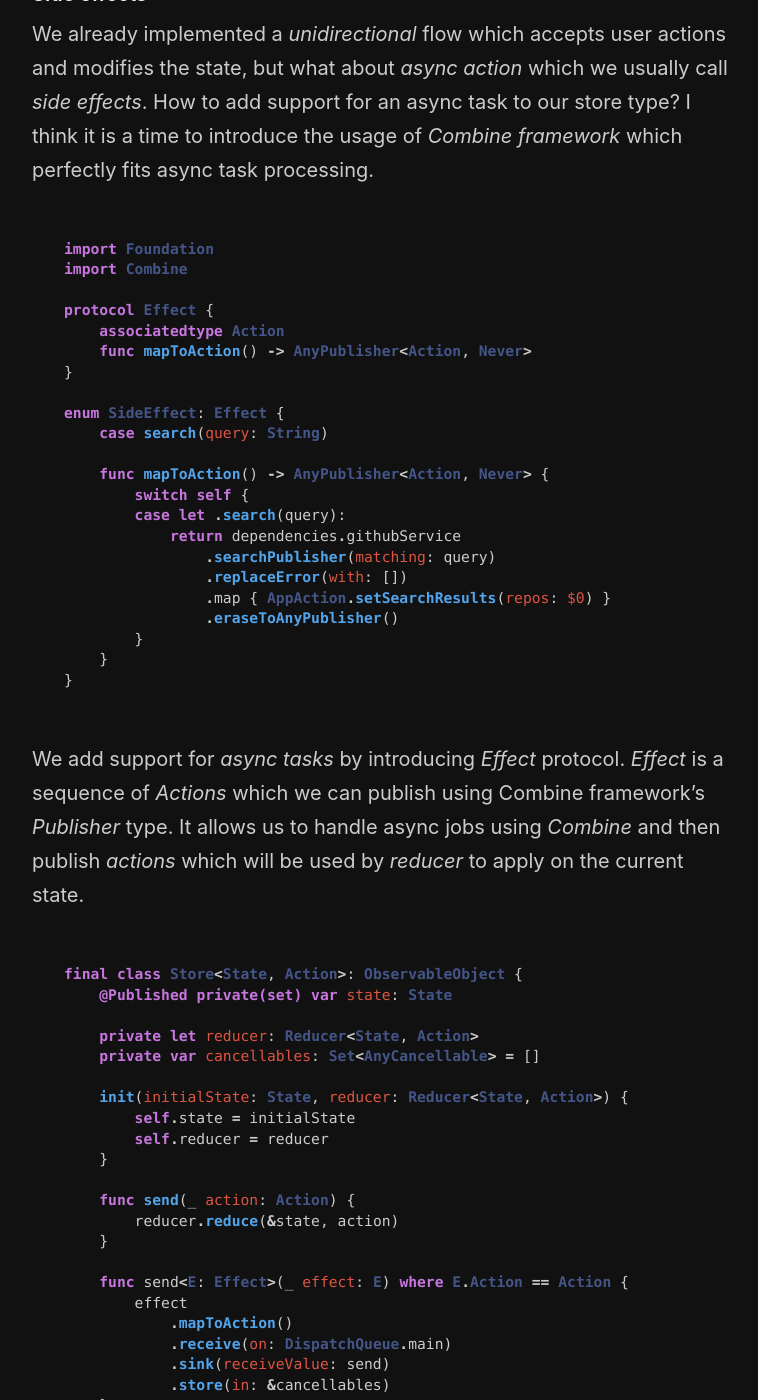
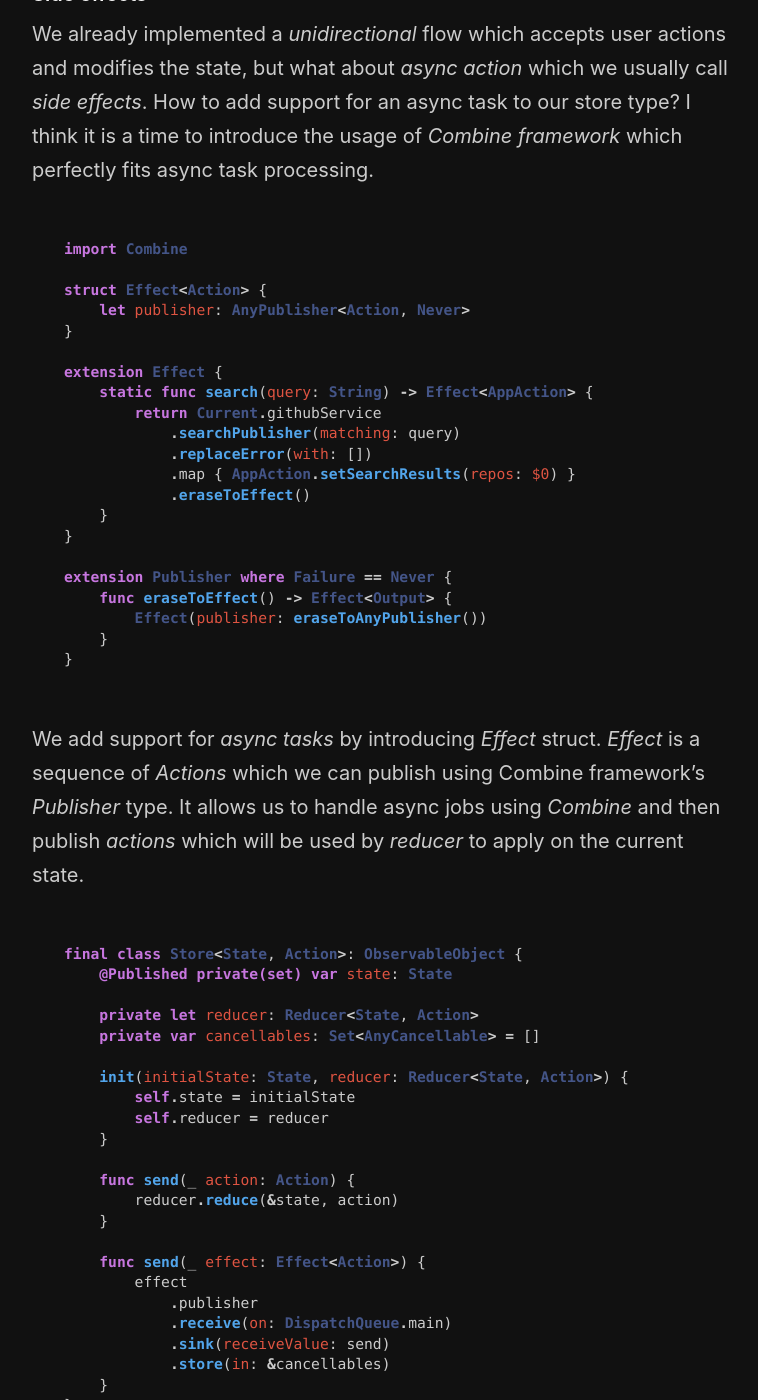
Before and after one commit to mecid/mecid.github.io, a Jekyll site: the page built from _posts/2019-09-18-redux-like-state-container-in-swiftui.md, in a window 1280 px wide and 1400 px high, scrolled down 3091 px. Shown: the whole window, without its empty margins (258-1016 px from the left). Built offline with Jekyll 4.4.1, drawn with Linux system fonts in a browser that asks for light colours.

Commit message:
Update 2019-09-18-redux-like-state-container-in-swiftui.md

````diff
--- a/_posts/2019-09-18-redux-like-state-container-in-swiftui.md
+++ b/_posts/2019-09-18-redux-like-state-container-in-swiftui.md
@@ -77,31 +77,30 @@ final class Store<State, Action>: ObservableObject {
 We already implemented a *unidirectional* flow which accepts user actions and modifies the state, but what about *async action* which we usually call *side effects*. How to add support for an async task to our store type? I think it is a time to introduce the usage of *Combine framework* which perfectly fits async task processing.
 
 ```swift
-import Foundation
 import Combine
 
-protocol Effect {
-    associatedtype Action
-    func mapToAction() -> AnyPublisher<Action, Never>
+struct Effect<Action> {
+    let publisher: AnyPublisher<Action, Never>
 }
 
-enum SideEffect: Effect {
-    case search(query: String)
+extension Effect {
+    static func search(query: String) -> Effect<AppAction> {
+        return Current.githubService
+            .searchPublisher(matching: query)
+            .replaceError(with: [])
+            .map { AppAction.setSearchResults(repos: $0) }
+            .eraseToEffect()
+    }
+}
 
-    func mapToAction() -> AnyPublisher<Action, Never> {
-        switch self {
-        case let .search(query):
-            return dependencies.githubService
-                .searchPublisher(matching: query)
-                .replaceError(with: [])
-                .map { AppAction.setSearchResults(repos: $0) }
-                .eraseToAnyPublisher()
-        }
+extension Publisher where Failure == Never {
+    func eraseToEffect() -> Effect<Output> {
+        Effect(publisher: eraseToAnyPublisher())
     }
 }
 ```
 
-We add support for *async tasks* by introducing *Effect* protocol. *Effect* is a sequence of *Actions* which we can publish using Combine framework's *Publisher* type. It allows us to handle async jobs using *Combine* and then publish *actions* which will be used by *reducer* to apply on the current state.
+We add support for *async tasks* by introducing *Effect* struct. *Effect* is a sequence of *Actions* which we can publish using Combine framework's *Publisher* type. It allows us to handle async jobs using *Combine* and then publish *actions* which will be used by *reducer* to apply on the current state.
 
 ```swift
 final class Store<State, Action>: ObservableObject {
@@ -119,9 +118,9 @@ final class Store<State, Action>: ObservableObject {
         reducer.reduce(&state, action)
     }
 
-    func send<E: Effect>(_ effect: E) where E.Action == Action {
+    func send(_ effect: Effect<Action>) {
         effect
-            .mapToAction()
+            .publisher
             .receive(on: DispatchQueue.main)
             .sink(receiveValue: send)
             .store(in: &cancellables)
@@ -146,7 +145,7 @@ struct SearchContainerView: View {
     }
 
     private func fetch() {
-        store.send(SideEffect.search(query: query))
+        store.send(.search(query: query))
     }
 }
 
````
